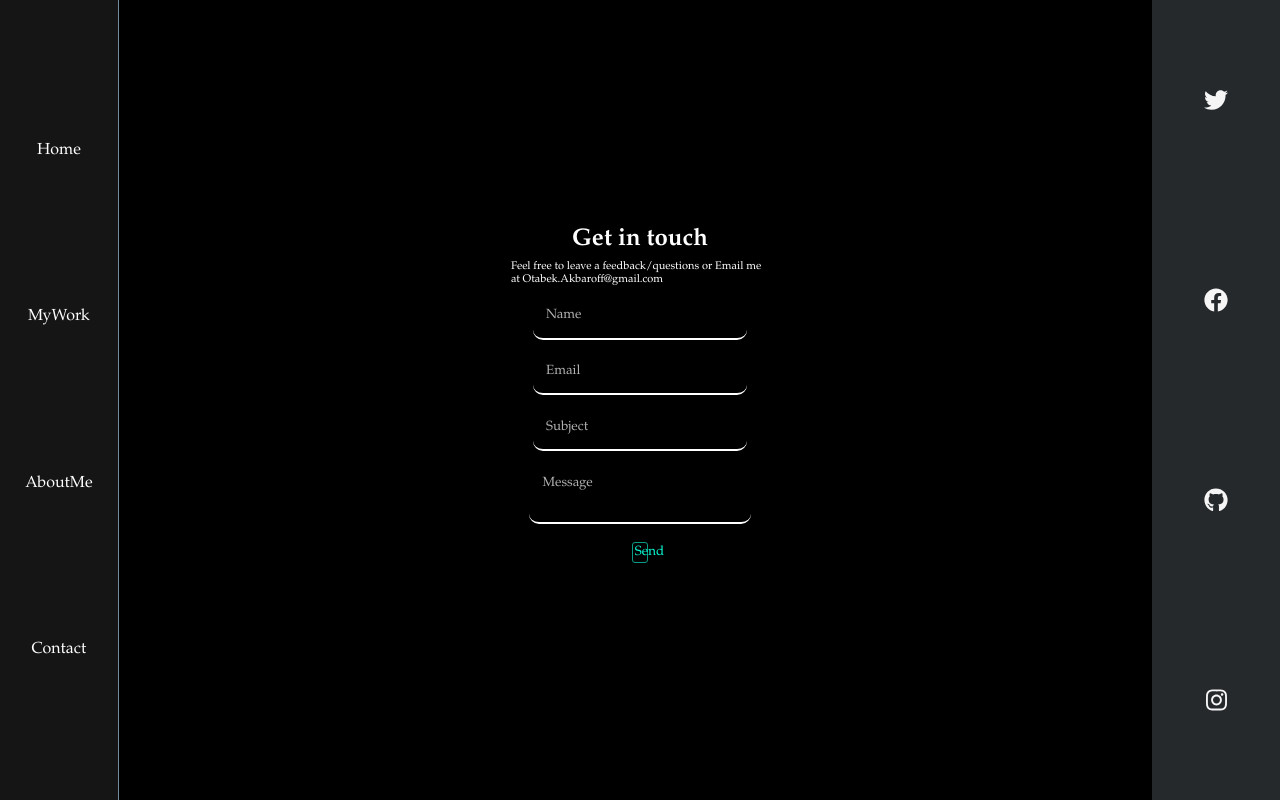
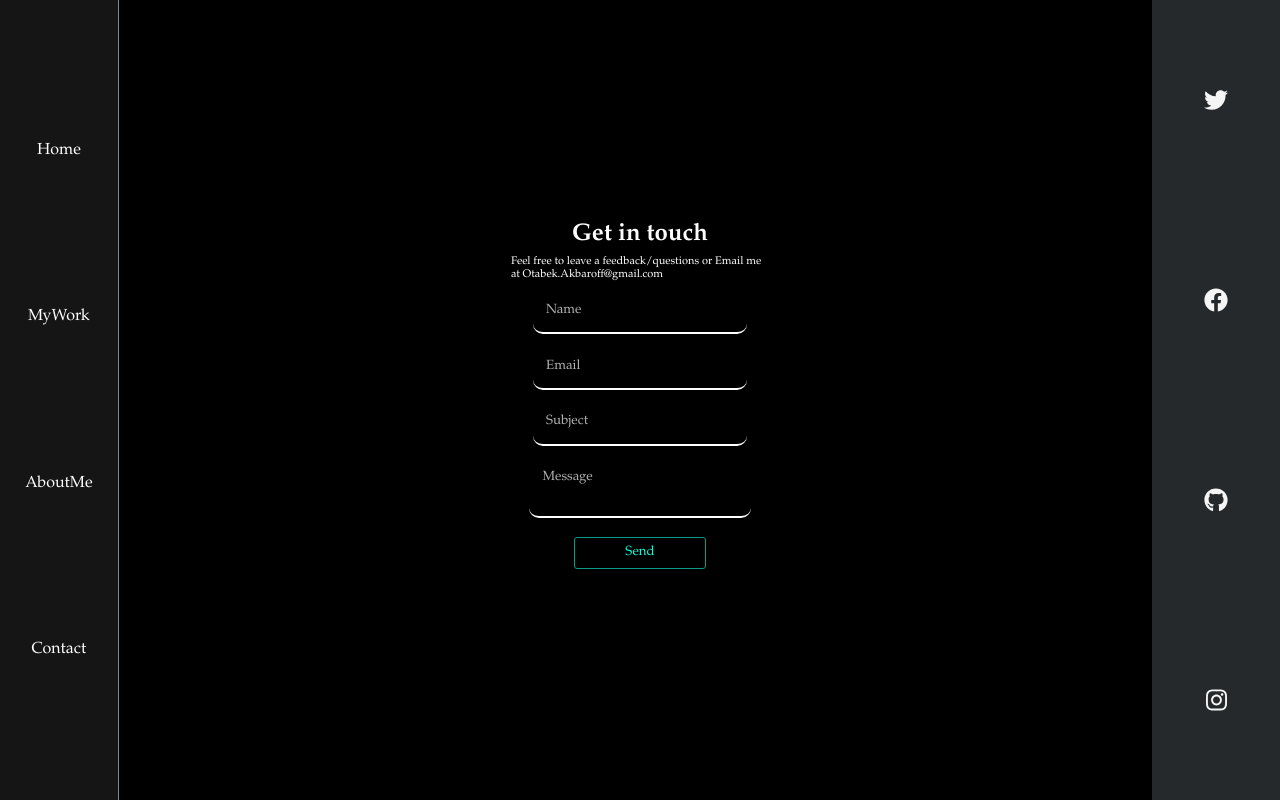
Before and after one commit to otabekakbaroff/portfolio_main, a React (Create React App) app: page /contact in a window 1280 px wide. Built offline with nearby package versions, Linux system fonts and the light colour scheme.

Commit message:
fixed padding issue with send button on contact form

```diff
--- a/src/App.css
+++ b/src/App.css
@@ -212,17 +212,16 @@
     border-bottom: 2px solid #00afdb;
   }
   .contactSend{
-    display:flex;
-    justify-content: center;
-    border-radius: 5px;
-    margin:5%;
+    width:50%;
+    margin: 5%;
   }
   .contactSend button{
-    padding:3% 5% 3% 5%;
+    padding:5% 5% 5% 5%;
+    width:100%;
     border-radius: 3px;
-    width:50%;
     background-color:black;
     color:#08fdd8;
+    text-align: center;
     border:solid #089b85 1px;
   }
 }
```
